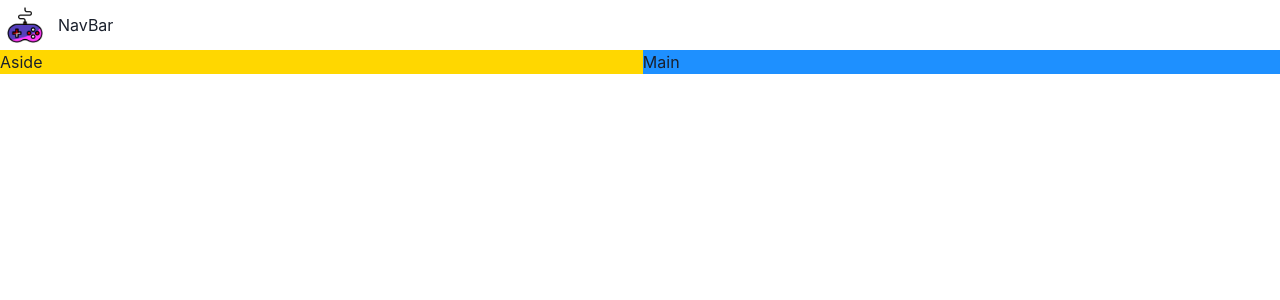
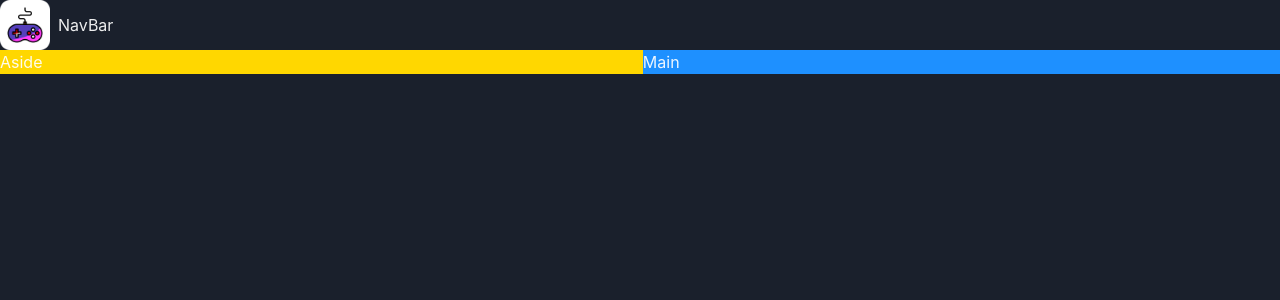
Before and after one commit to FaizaAhmad589/game-hub, a React (Vite) app: page / in a window 1280 px wide. Shown: the top 300 px of the page. Built offline with nearby package versions, Linux system fonts and the light colour scheme.

Commit message:
Implement dark mode

```diff
--- a/src/App.tsx
+++ b/src/App.tsx
@@ -11,7 +11,6 @@
     <GridItem area= "aside" bg={"gold"}>Aside</GridItem>
     </Show>
     <GridItem area= "main" bg={"dodgerblue"}> Main</GridItem>
-
   </Grid>
 }
 
--- a/src/main.tsx
+++ b/src/main.tsx
@@ -1,11 +1,14 @@
 import React from 'react'
 import ReactDOM from 'react-dom/client'
-import { ChakraProvider } from '@chakra-ui/react'
+import { ChakraProvider, ColorModeScript } from '@chakra-ui/react'
 import App from './App'
+import theme from './theme'
+
 
 ReactDOM.createRoot(document.getElementById('root') as HTMLElement).render(
   <React.StrictMode>
-    <ChakraProvider>
+    <ChakraProvider theme={theme}>
+      <ColorModeScript  initialColorMode={theme.config.initialColorMode}/>
     <App />
     </ChakraProvider>
   </React.StrictMode>,
--- /dev/null
+++ b/src/theme.ts
@@ -0,0 +1,9 @@
+import { extendTheme,ThemeConfig } from "@chakra-ui/react";
+
+const config: ThemeConfig = {
+  initialColorMode: "dark",
+};
+
+const theme = extendTheme({ config });
+
+export default theme;
--- a/tsconfig.json
+++ b/tsconfig.json
@@ -16,6 +16,6 @@
     "noEmit": true,
     "jsx": "react-jsx"
   },
-  "include": ["src"],
+  "include": ["src", "src/main.tsx", "src/theme.ts"],
   "references": [{ "path": "./tsconfig.node.json" }]
 }
```
